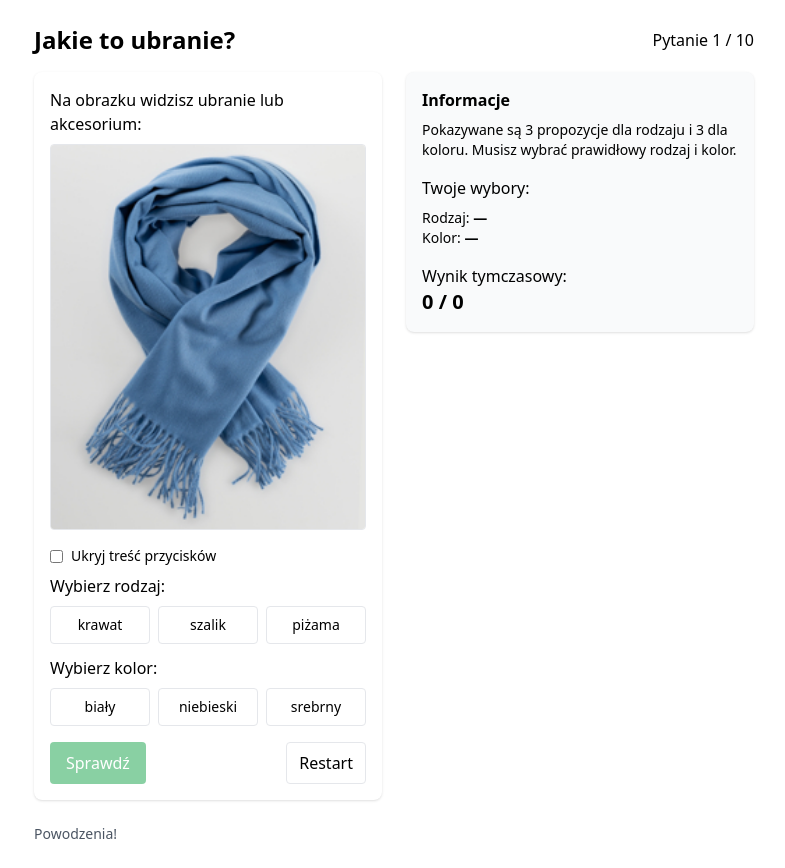
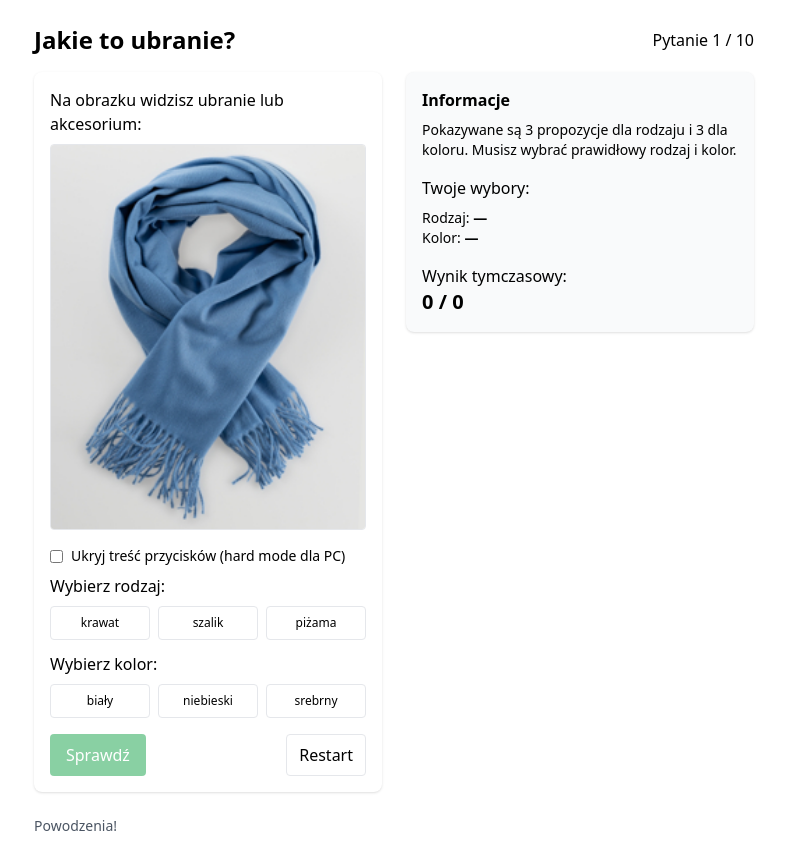
Before and after one commit to alvouk/react-ogra, a React (Vite) app: page / in a window 1280 px wide. Shown: the whole page, without its empty margins (246-1031 px from the left). Built offline with nearby package versions, Linux system fonts and the light colour scheme.

Commit message:
Added highlighting, cosmetic changes

```diff
--- a/src/index.jsx
+++ b/src/index.jsx
@@ -91,11 +91,13 @@ export default function JakieToUbranieQuiz({ questionsCount = 10 }) {
   const [selectedColor, setSelectedColor] = useState(null);
   const [answered, setAnswered] = useState(false);
   const [hideContent, setHideContent] = useState(false);
+  const [isCorrect, setIsCorrect] = useState(false);
 
   useEffect(() => {
     setSelectedKind(null);
     setSelectedColor(null);
     setAnswered(false);
+    setIsCorrect(false);
   }, [currentIndex]);
 
   if (selectedImages.length === 0) {
@@ -131,6 +133,7 @@ export default function JakieToUbranieQuiz({ questionsCount = 10 }) {
     const correctColor = selectedColor === current.color;
     const points = correctKind && correctColor ? 1 : 0;
     if (points === 1) setScore((s) => s + 1);
+    setIsCorrect(points === 1);
     setAnswered(true);
   }
 
@@ -164,7 +167,7 @@ export default function JakieToUbranieQuiz({ questionsCount = 10 }) {
       <main className="grid grid-cols-1 md:grid-cols-2 gap-6 items-start">
         <section className="bg-white rounded-lg p-4 shadow">
           <p className="mb-2">Na obrazku widzisz ubranie lub akcesorium:</p>
-          <div className="border rounded overflow-hidden mb-4">
+          <div className={`border rounded overflow-hidden mb-4 ${answered ? (isCorrect ? 'border-green-500 border-4' : 'border-red-500 border-4') : ''}`}>
             <img src={current.src} alt={`Obraz ${currentIndex + 1}`} className="w-full h-96 object-cover" />
           </div>
 
@@ -175,7 +178,7 @@ export default function JakieToUbranieQuiz({ questionsCount = 10 }) {
                 onChange={(e) => setHideContent(e.target.checked)}
                 className="rounded"
               />
-              <span className="text-sm">Ukryj treść przycisków</span>
+              <span className="text-sm items-center">Ukryj treść przycisków (hard mode dla PC)</span>
             </label>
             <p className="font-medium">Wybierz rodzaj:</p>
             <div className="flex flex-wrap gap-2 mt-2">
@@ -183,7 +186,7 @@ export default function JakieToUbranieQuiz({ questionsCount = 10 }) {
                 <button
                   key={k}
                   onClick={() => !answered && setSelectedKind(k)}
-                  className={`px-3 py-2 rounded border flex-1 min-w-0 text-sm ${selectedKind === k ? "ring-2 ring-offset-2" : ""} ${hideContent ? "hover:opacity-100 opacity-0 transition-opacity" : ""}`}
+                  className={`px-3 py-2 rounded border flex-1 min-w-0 text-xs ${selectedKind === k ? "ring-2 ring-offset-2" : ""} ${hideContent ? "hover:opacity-100 opacity-0 transition-opacity" : ""}`}
                   aria-pressed={selectedKind === k}
                 >
                   {k}
@@ -199,7 +202,7 @@ export default function JakieToUbranieQuiz({ questionsCount = 10 }) {
                 <button
                   key={c}
                   onClick={() => !answered && setSelectedColor(c)}
-                  className={`px-3 py-2 rounded border flex-1 min-w-0 text-sm ${selectedColor === c ? "ring-2 ring-offset-2" : ""} ${hideContent ? "hover:opacity-100 opacity-0 transition-opacity" : ""}`}
+                  className={`px-3 py-2 rounded border flex-1 min-w-0 text-xs ${selectedColor === c ? "ring-2 ring-offset-2" : ""} ${hideContent ? "hover:opacity-100 opacity-0 transition-opacity" : ""}`}
                   aria-pressed={selectedColor === c}
                 >
                   {c}
```
